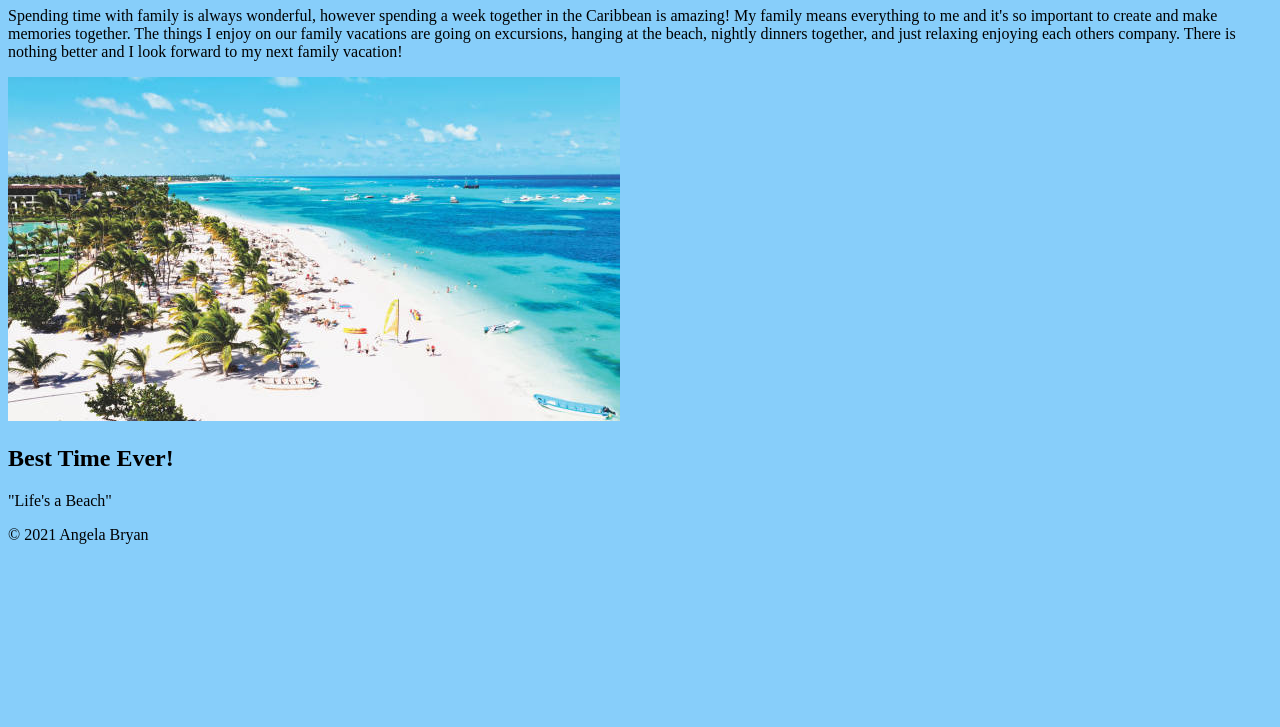
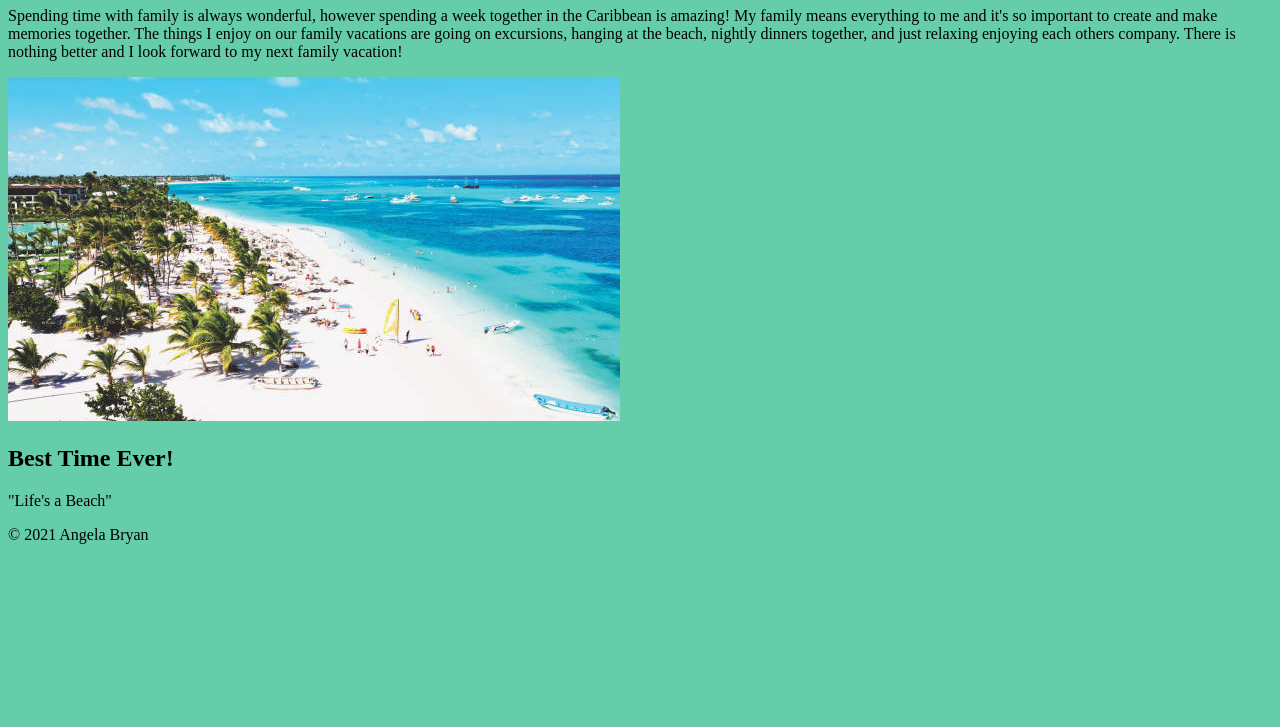
Before and after one commit to angelambryan/assignment-4-html-me-something-angelambryan, a website: page index.html in a window 1280 px wide. Shown: the part 73-800 px from the top of the page. Drawn offline with Linux system fonts and the light colour scheme.

Commit message:
new changes

```diff
--- a/index.html
+++ b/index.html
@@ -2,8 +2,14 @@
 <html>
    <head>
       <title>Our Caribbean Vacation</title>
+   <style>
+      body {
+         background-color: mediumaquamarine;
+    }
+
+   </style>
    </head>
-   <body style="background-color: lightskyblue;">
+   <body>
       <header>
 			<h1>Family Vacation 2016 Punta Cana</h1>
       </header>
```
